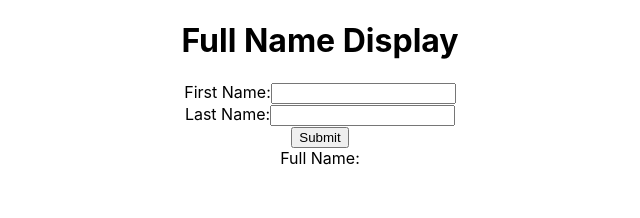
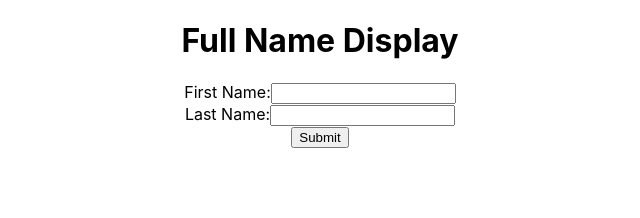
Before and after one commit to AswinDamodaran/fullname, a React (Create React App) app: page / in a window 1280 px wide. Shown: the top 218 px of the page, without its empty margins (320-960 px from the left). Built offline with nearby package versions, Linux system fonts and the light colour scheme.

Commit message:
complete

```diff
--- a/src/App.js
+++ b/src/App.js
@@ -7,8 +7,10 @@ function App() {
   const [firstname,setFirstname]=useState("")
   const [lastname,setLastname]=useState("")
   const [full,setFull]=useState("")
+  const [flag,setFlag]=useState(false)
 
   const handleSubmit=(e)=>{
+    setFlag(true)
     e.preventDefault()
     setFull(`${firstname} ${lastname}`)
   }
@@ -23,7 +25,7 @@ function App() {
         <input type='text' id="last" onChange={(e)=> setLastname(e.target.value)} required/><br/>
         <button type='submit' >Submit</button>
       </form>
-      Full Name: {full}
+      {flag ? `Full Name: ${full}`: ""}
     </div>
   );
 }
```
